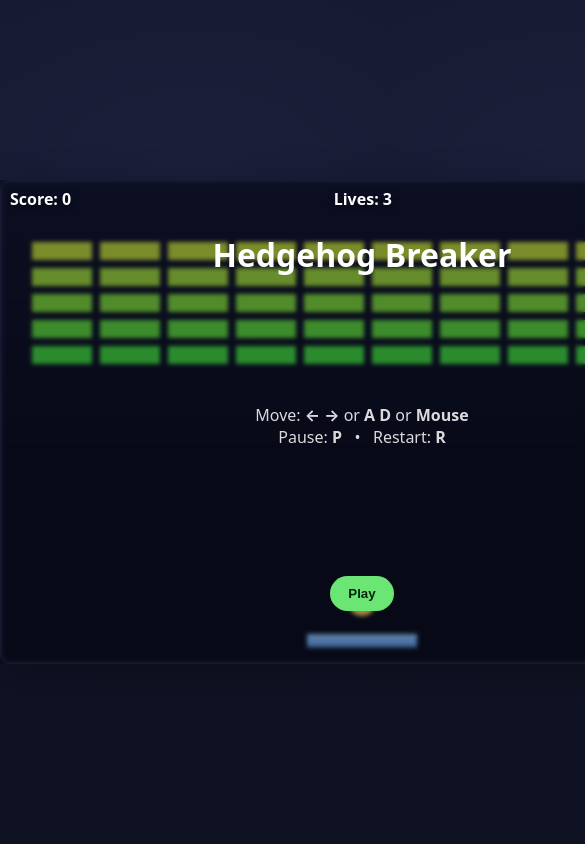
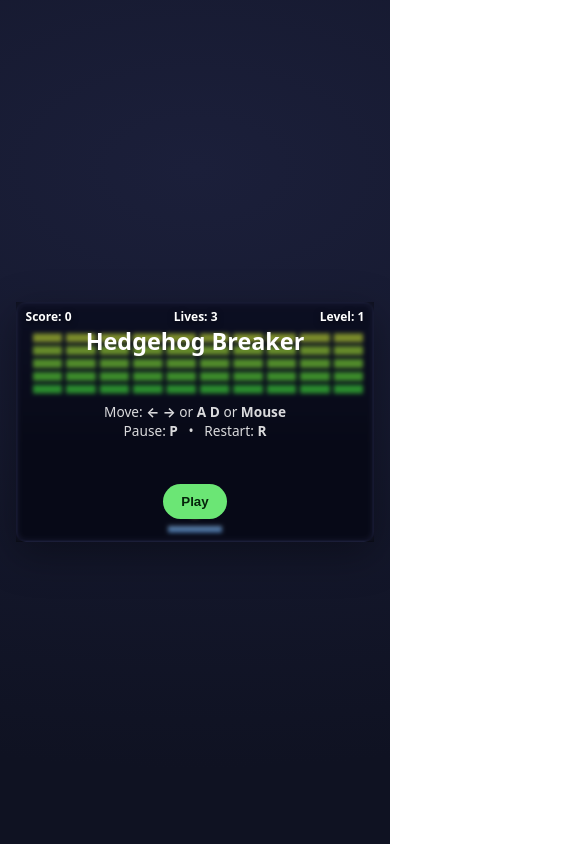
Before and after one commit to Martino143/my-site, a plain HTML site: page index.html in a window 390 px wide. Shown: the top 844 px of the page, 585 px wide, since content can reach past the window. Drawn offline with Linux system fonts and the light colour scheme.

Commit message:
Update style.css

```diff
--- a/style.css
+++ b/style.css
@@ -14,19 +14,23 @@ body {
   font-family: system-ui, -apple-system, Segoe UI, Roboto, Arial, sans-serif;
 }
 
-.wrap { position: relative; }
-
+/* canvas scales to screen; internal pixels handled in JS */
 #game {
+  width: min(92vw, 900px);
+  aspect-ratio: 3 / 2;           /* keeps a good game aspect on phones */
   background: linear-gradient(180deg, #131735, #0c0f24 60%);
   border: 2px solid #2a2e57;
   border-radius: 10px;
   display: block;
   box-shadow: 0 12px 40px rgba(0,0,0,.35);
+  touch-action: none;            /* prevent page scrolling while dragging */
 }
+
+.wrap { position: relative; }
 
 #hud {
   position: absolute;
-  top: 8px;
+  top: 6px;
   left: 10px;
   right: 10px;
   display: flex;
@@ -34,6 +38,7 @@ body {
   pointer-events: none;
   text-shadow: 0 2px 6px rgba(0,0,0,.6);
   font-weight: 600;
+  font-size: clamp(12px, 2.2vw, 16px);
 }
 
 #ui {
@@ -45,10 +50,11 @@ body {
   text-align: center;
   background: rgba(0,0,0,.35);
   backdrop-filter: blur(2px);
+  padding: 12px;
 }
 
-#ui h1 { margin: 0 0 8px; }
-#ui p { margin: 6px 0 14px; opacity: .85; }
+#ui h1 { margin: 0 0 8px; font-size: clamp(20px, 6vw, 32px); }
+#ui p { margin: 6px 0 14px; opacity: .85; font-size: clamp(12px, 3.5vw, 16px); }
 
 #start {
   padding: 10px 18px;
```
